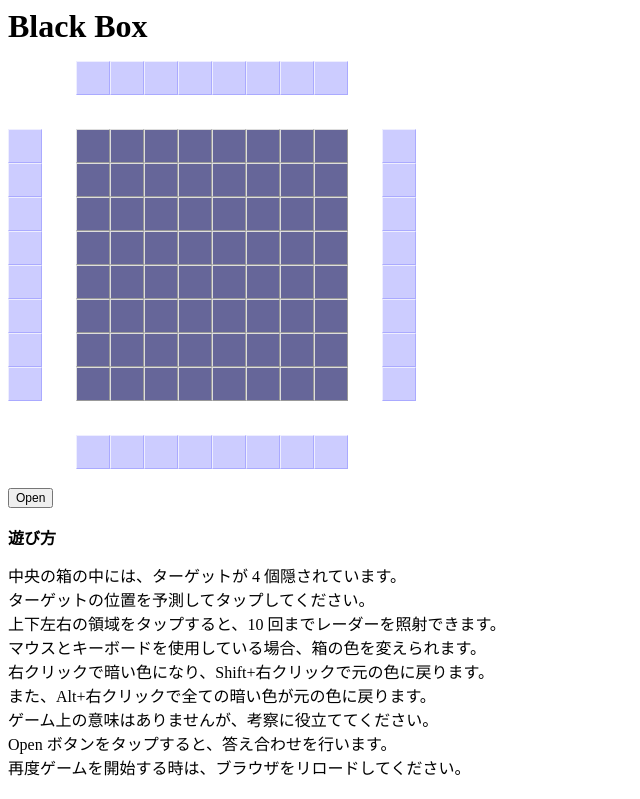
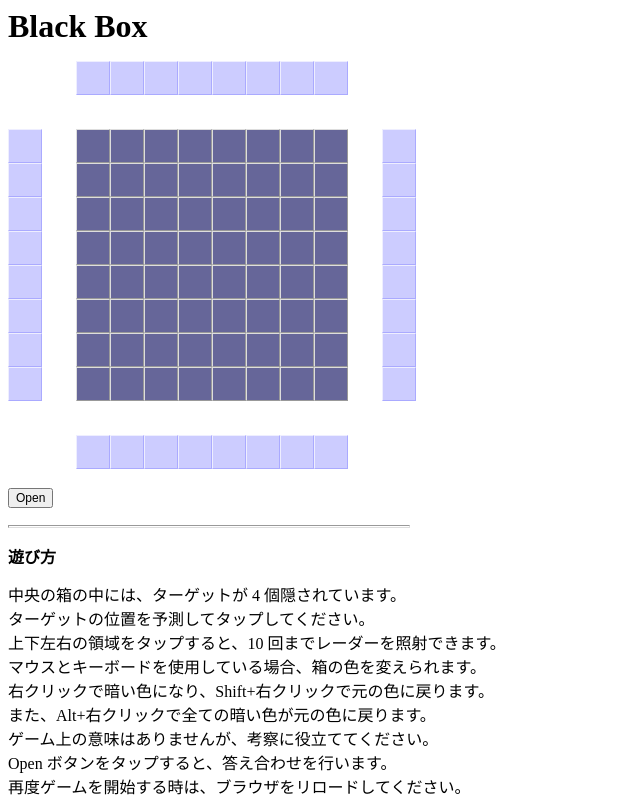
Before and after one commit to Satomaru/black-box, a React app: page / in a window 1280 px wide. Shown: the top 799 px of the page, without its empty margins (0-640 px from the left). Built offline with nearby package versions, Linux system fonts and the light colour scheme.

Commit message:
レイアウトを微調整。

```diff
--- a/src/app.css
+++ b/src/app.css
@@ -40,6 +40,16 @@ em {
 button, select {
   font-family: sans-serif;
   font-size: calc(var(--font-size) - 4px);
+}
+
+hr {
+  width: 400px;
+  height: 1px;
+  margin: var(--paragraph-margin) 0 var(--paragraph-margin) 0;
+  border-top: 1px solid #999;
+  border-left: 1px solid #999;
+  border-bottom: 1px solid #ddd;
+  border-right: 1px solid #ddd;
 }
 
 /**************************************/
--- a/src/app.jsx
+++ b/src/app.jsx
@@ -109,6 +109,7 @@ class App extends React.Component {
       <div className="app">
         <h1 onDoubleClick={(event) => this.handleDoubleClickH1(event)}>Black Box</h1>
         <Board context={this.state.board}/>
+        <hr/>
         {bottomPane}
       </div>
     );
```
